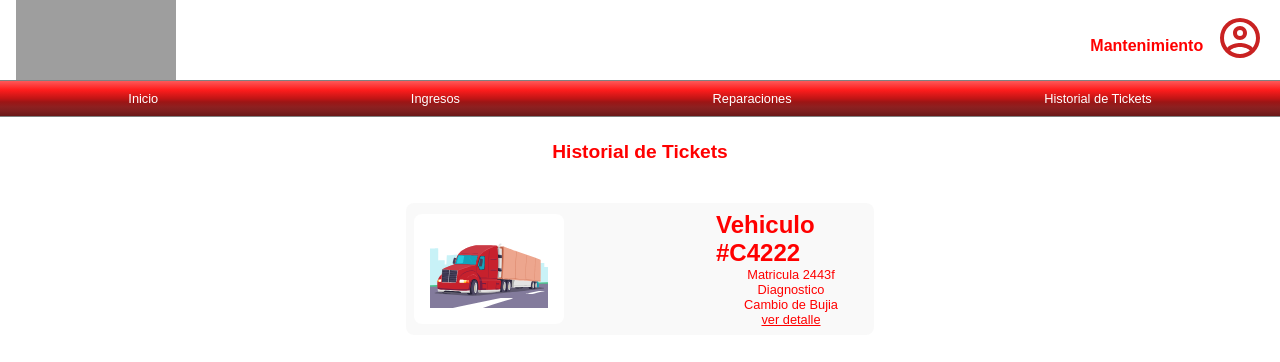
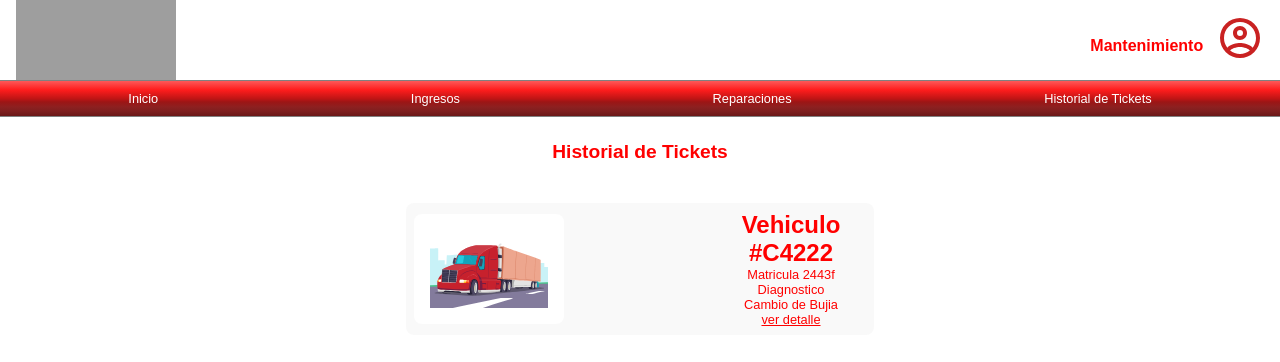
Before and after one commit to imdaviddev/tp-final-laboratorio-frontend, a React (Vite) app: page /mantenimiento/historial-de-tickets in a window 1280 px wide. Shown: the top 362 px of the page. Built offline with nearby package versions, Linux system fonts and the light colour scheme; grey boxes are pictures that could not be loaded.

Commit message:
Fix (#12)
* Diseño Inicio

* diseño ingresos

* diseño reparaciones

* diseño inicial reparaciones

* fix

```diff
--- a/src/pages/Mantenimiento/MantenimientoHistorial.tsx
+++ b/src/pages/Mantenimiento/MantenimientoHistorial.tsx
@@ -12,8 +12,8 @@ const MantenimientoHistorial = () => {
             <ColumnaGeneral style={{width: '150px', backgroundColor: 'white', boxShadow: 'none'}}>
               <img src={Camion} style={{width: '100&', height: '100%'}} />
             </ColumnaGeneral>
-            <BoxGeneral style={{flex: '1', justifyContent:'center'}}>
-              <TituloGeneral style={{fontSize: '1.5rem'}}>
+            <BoxGeneral style={{flex: '1', display: 'flex'}}>
+              <TituloGeneral style={{fontSize: '1.5rem', textAlign:'center'}}>
                   Vehiculo #C4222
               </TituloGeneral>
               <BoxGeneral>
```
